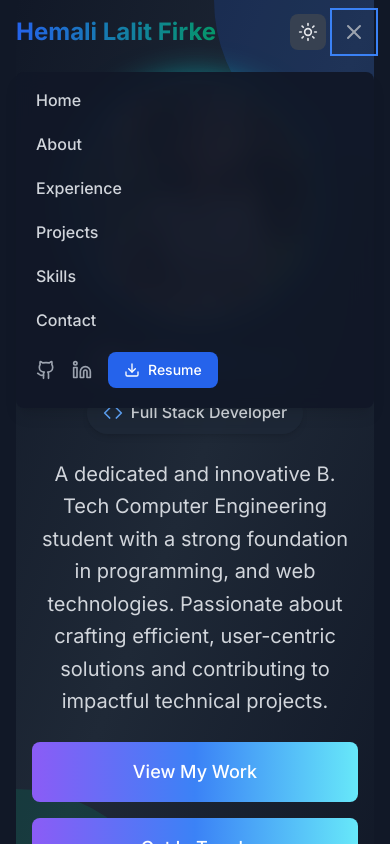
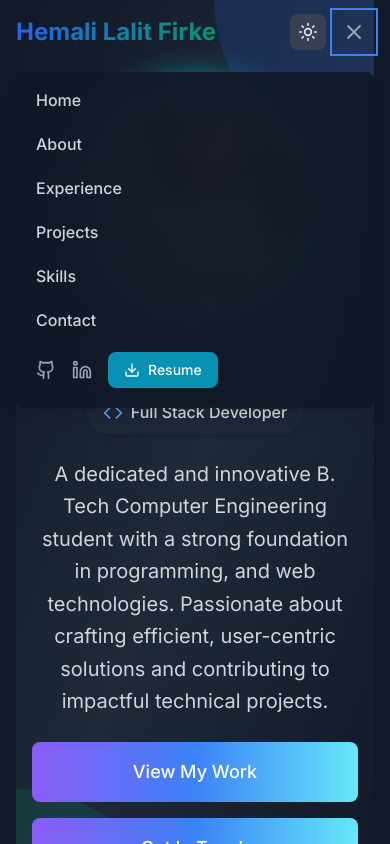
Before and after one commit to Hemali15f/Hemali-Firke-Portfolio, a React (Vite) app: page / in a window 390 px wide. Both pictures are taken after a click on the button 354 px from the left and 32 px from the top of the page. Shown: the top 844 px of the page. Built offline with nearby package versions, Linux system fonts and the light colour scheme.

Commit message:
Update Header.tsx

```diff
--- a/src/components/Header.tsx
+++ b/src/components/Header.tsx
@@ -131,7 +131,7 @@
                   href="/H_Resume-updated.pdf"
                   download
                   onClick={() => alert("Downloading, see notification")}
-                  className="inline-flex items-center bg-blue-600 hover:bg-blue-700 text-white px-4 py-2 rounded-lg text-sm font-medium gap-2"
+                  className="inline-flex items-center bg-cyan-600 hover:bg-cyan-700 text-white px-4 py-2 rounded-lg text-sm font-medium gap-2"
                 >
                   <Download className="h-4 w-4" />
                   Resume
```
